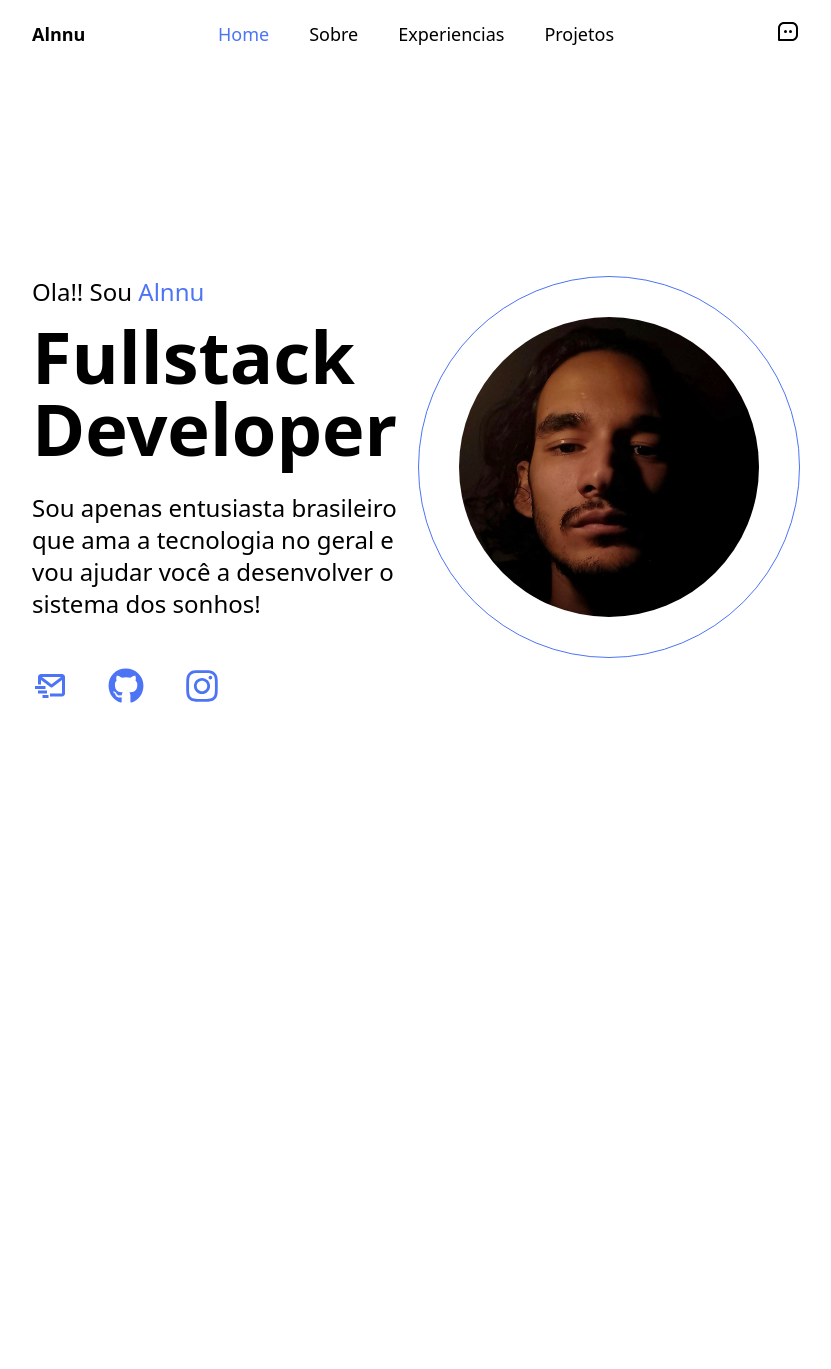
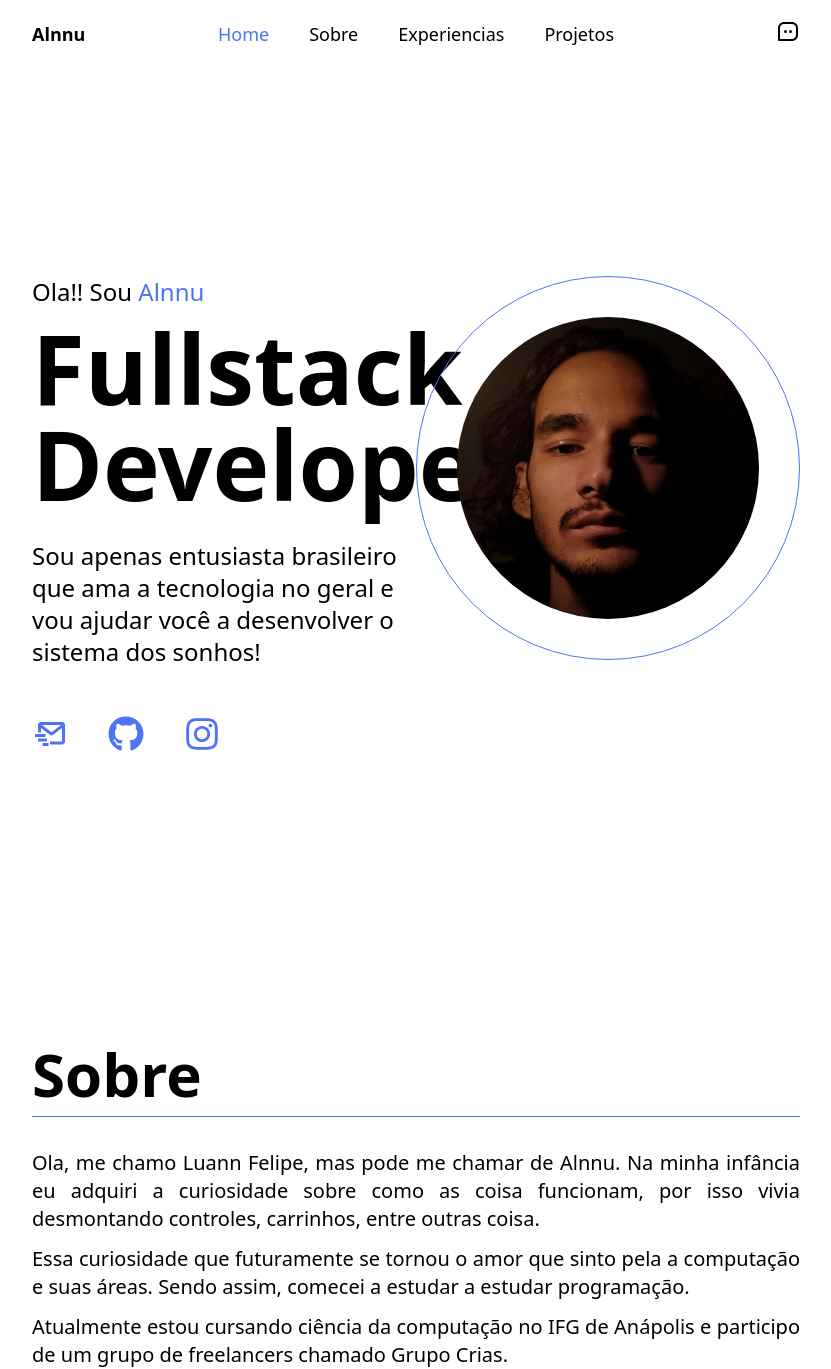
Before and after one commit to alnnu/portfolio, a Next.js app: page / in a window 1280 px wide. Shown: the whole page, without its empty margins (224-1055 px from the left). Before the commit the page ends 800 px from the top, so only its background shows below. Built offline with nearby package versions, Linux system fonts and the light colour scheme.

Commit message:
add: sobre

```diff
--- a/src/app/page.tsx
+++ b/src/app/page.tsx
@@ -11,7 +11,7 @@ export default function Home() {
           <div className="text-2xl mb-3">
             Ola!! Sou <span className="text-primery">Alnnu</span>
           </div>
-          <div className="text-7xl font-bold mb-7">
+          <div className="text-8xl font-bold mb-7">
             Fullstack <br/>Developer
           </div>
           <div className="text-2xl">
@@ -29,13 +29,22 @@ export default function Home() {
             <Image
               src="/me.jpeg"
               className="rounded-full"
-              width={300}
-              height={300}
+              width={320}
+              height={320}
               alt="Picture of the author"
             />
           </div>
         </div>
       </div>
+
+      <div className="mt-96" id="Sobre">
+        <h1 className="text-6xl font-bold mb-8 border-b border-primery pb-3 text">Sobre</h1>
+        <div className="text-xl text-justify">
+          <p>Ola, me chamo Luann Felipe, mas pode me chamar de Alnnu. Na minha infância eu adquiri a curiosidade sobre como as coisa funcionam, por isso vivia desmontando controles, carrinhos, entre outras coisa.</p>
+          <p className="mt-3 text-justify">Essa curiosidade que futuramente se tornou o amor que sinto pela a computação e suas áreas. Sendo assim, comecei a estudar a estudar programação.</p>
+          <p className="mt-3 text-justify">Atualmente estou cursando ciência da computação no IFG de Anápolis e participo de um grupo de freelancers chamado Grupo Crias.</p>
+        </div>
+      </div>
    </main>
   );
 }
--- a/src/components/layout/header.tsx
+++ b/src/components/layout/header.tsx
@@ -10,7 +10,7 @@ const Header = () => {
                     </div>
                     <div className="flex flex-1 justify-center text-lg">
                         <a href="#" className="mx-5 text-primery">Home</a>
-                        <a href="#" className="mx-5 hover:text-primery">Sobre</a>
+                        <a href="#Sobre" className="mx-5 hover:text-primery">Sobre</a>
                         <a href="#" className="mx-5 hover:text-primery">Experiencias</a>
                         <a href="#" className="mx-5 hover:text-primery" >Projetos</a>
                     </div>
```
